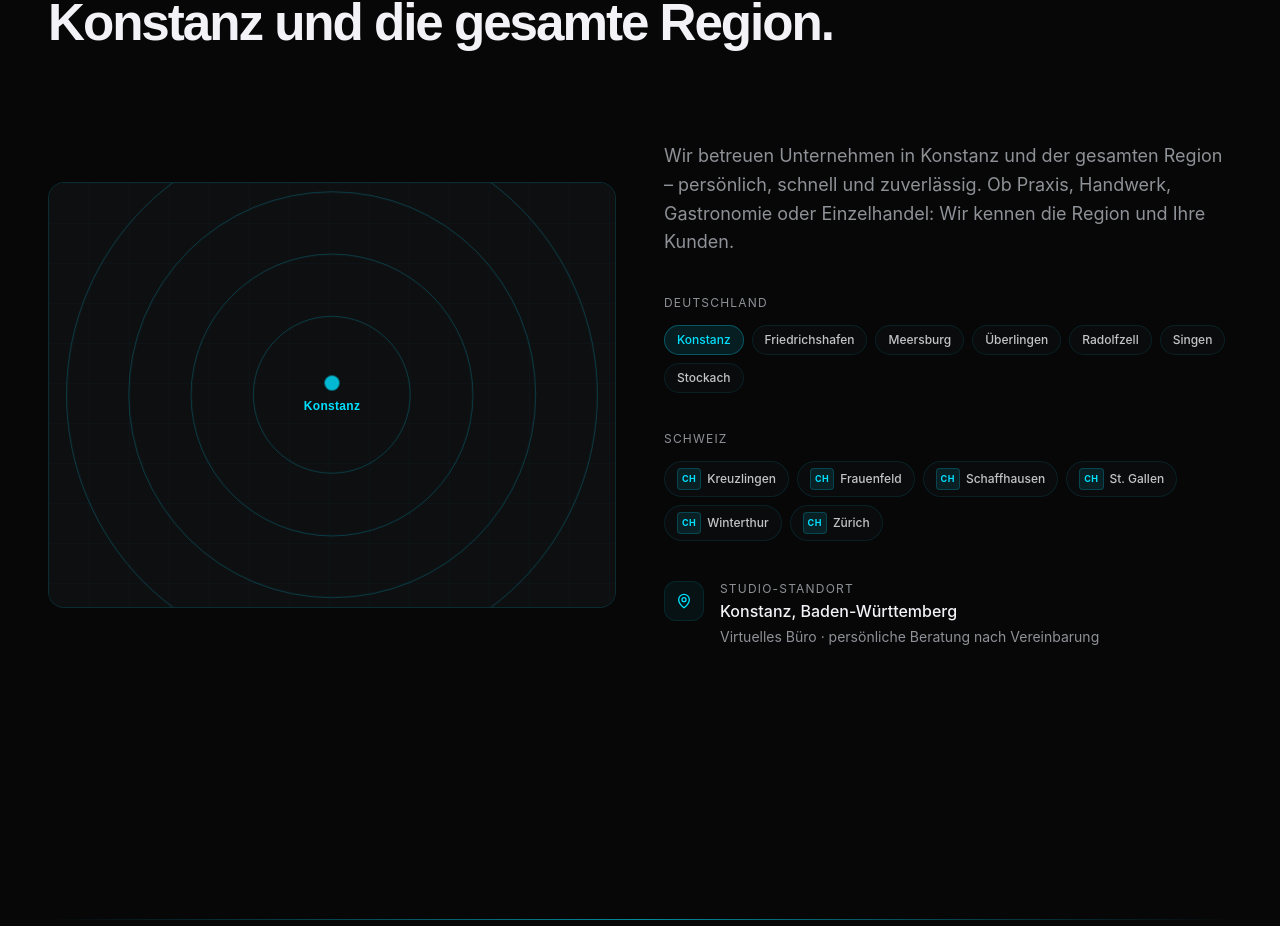
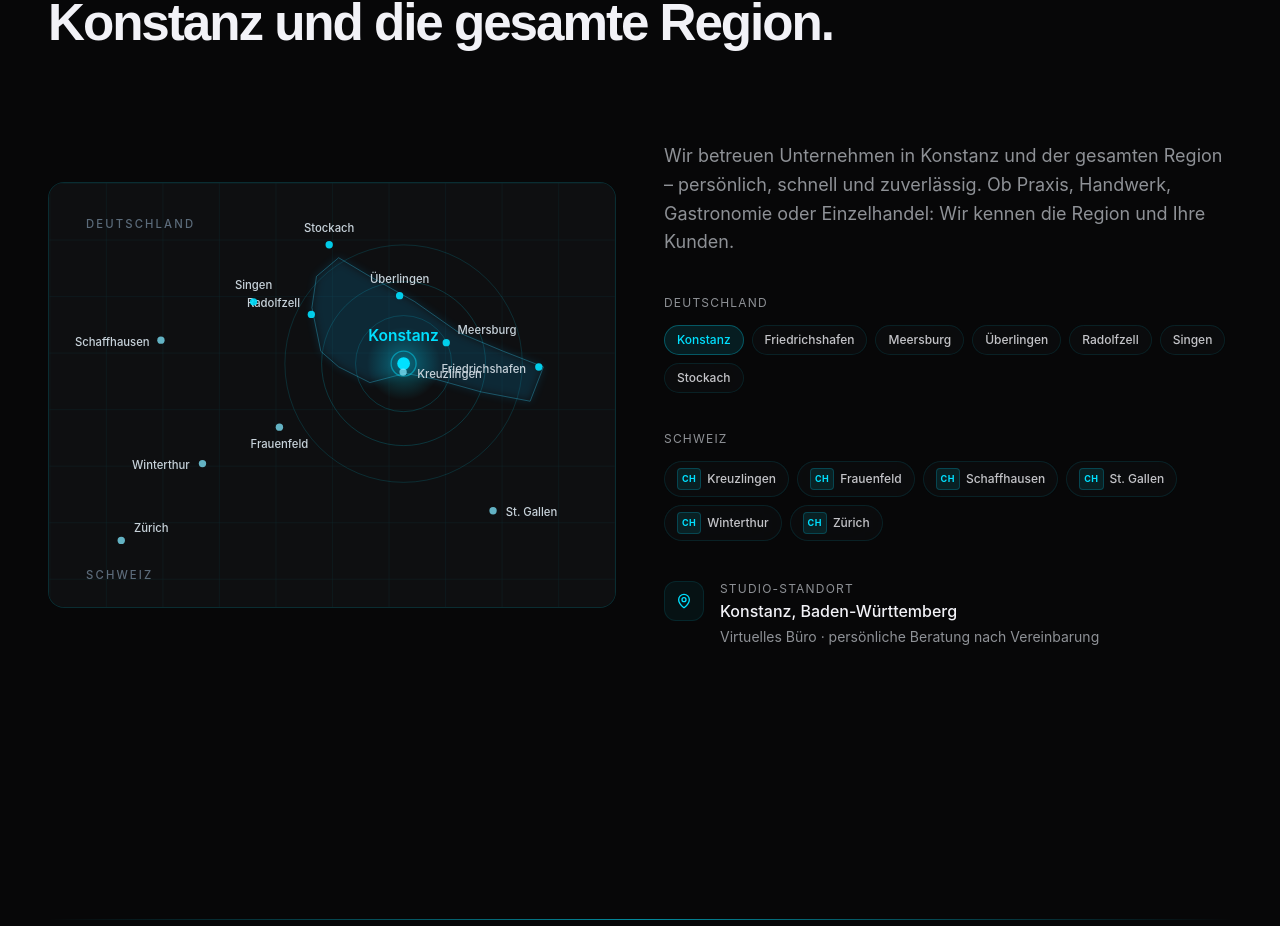
Before and after one commit to infovelodigital-lab/ZielTakt-, a React (Vite) app: page / in a window 1280 px wide. Shown: the part 7717-8643 px from the top of the page. Built offline with nearby package versions, Linux system fonts and the light colour scheme.

Commit message:
Rebuild Einzugsgebiet map with real town positions and lake shape

```diff
--- a/src/components/landing/ServiceArea.jsx
+++ b/src/components/landing/ServiceArea.jsx
@@ -21,7 +21,55 @@ const swissTowns = [
   { name: 'Zürich' },
 ];
 
-const rings = [0, 1, 2, 3];
+// Real coordinates for every town on the map, plus a hand-tuned label
+// position (dx/dy/anchor) so 13 close-together towns don't collide.
+const MAP_TOWNS = [
+  { name: 'Konstanz', lat: 47.6603, lon: 9.1758, primary: true, country: 'DE', dx: 0, dy: -16, anchor: 'middle' },
+  { name: 'Friedrichshafen', lat: 47.6549, lon: 9.4795, country: 'DE', dx: -9, dy: 4, anchor: 'end' },
+  { name: 'Meersburg', lat: 47.6939, lon: 9.2716, country: 'DE', dx: 8, dy: -6, anchor: 'start' },
+  { name: 'Überlingen', lat: 47.7692, lon: 9.1669, country: 'DE', dx: 0, dy: -9, anchor: 'middle' },
+  { name: 'Radolfzell', lat: 47.7392, lon: 8.9686, country: 'DE', dx: -8, dy: -5, anchor: 'end' },
+  { name: 'Singen', lat: 47.7594, lon: 8.8389, country: 'DE', dx: 0, dy: -9, anchor: 'middle' },
+  { name: 'Stockach', lat: 47.8508, lon: 9.0087, country: 'DE', dx: 0, dy: -9, anchor: 'middle' },
+  { name: 'Kreuzlingen', lat: 47.6467, lon: 9.1747, country: 'CH', dx: 10, dy: 4, anchor: 'start' },
+  { name: 'Frauenfeld', lat: 47.5584, lon: 8.8969, country: 'CH', dx: 0, dy: 15, anchor: 'middle' },
+  { name: 'Schaffhausen', lat: 47.6979, lon: 8.6308, country: 'CH', dx: -8, dy: 4, anchor: 'end' },
+  { name: 'St. Gallen', lat: 47.4245, lon: 9.3767, country: 'CH', dx: 9, dy: 4, anchor: 'start' },
+  { name: 'Winterthur', lat: 47.5000, lon: 8.7241, country: 'CH', dx: -9, dy: 4, anchor: 'end' },
+  { name: 'Zürich', lat: 47.3769, lon: 8.5417, country: 'CH', dx: 9, dy: -6, anchor: 'start' },
+];
+
+// Bounding box (with margin) covering all towns above, mapped onto a
+// 400x300 viewBox. Simple linear projection — the region is small enough
+// that this reads as accurate without needing a real map projection.
+const REGION = { latMin: 47.32, latMax: 47.90, lonMin: 8.45, lonMax: 9.58 };
+const VB_W = 400;
+const VB_H = 300;
+const PAD = 22;
+
+function project(lat, lon) {
+  const x = PAD + ((lon - REGION.lonMin) / (REGION.lonMax - REGION.lonMin)) * (VB_W - 2 * PAD);
+  const y = PAD + (1 - (lat - REGION.latMin) / (REGION.latMax - REGION.latMin)) * (VB_H - 2 * PAD);
+  return [x, y];
+}
+
+// Rough Lake Constance outline (Bodensee), simplified to a soft glowing
+// shape — not survey-accurate, but geographically in the right place and
+// orientation relative to the towns around it.
+const LAKE_LATLON = [
+  [47.80, 8.98], [47.83, 9.03], [47.80, 9.10], [47.76, 9.20],
+  [47.71, 9.30], [47.68, 9.40], [47.655, 9.49], [47.60, 9.46],
+  [47.615, 9.35], [47.635, 9.25], [47.645, 9.18], [47.63, 9.10],
+  [47.655, 9.03], [47.68, 8.99], [47.75, 8.97], [47.80, 8.98],
+];
+const lakePath = LAKE_LATLON.map(([lat, lon], i) => {
+  const [x, y] = project(lat, lon);
+  return `${i === 0 ? 'M' : 'L'} ${x.toFixed(1)} ${y.toFixed(1)}`;
+}).join(' ') + ' Z';
+
+const konstanz = MAP_TOWNS.find((t) => t.primary);
+const [kx, ky] = project(konstanz.lat, konstanz.lon);
+const reachRings = [34, 58, 84];
 
 export default function ServiceArea() {
   return (
@@ -51,7 +99,7 @@ export default function ServiceArea() {
         </div>
 
         <div className="grid grid-cols-1 lg:grid-cols-2 gap-12 items-center">
-          {/* Abstract concentric glow rings */}
+          {/* Regional map */}
           <motion.div
             initial={{ opacity: 0, x: -30 }}
             whileInView={{ opacity: 1, x: 0 }}
@@ -60,42 +108,104 @@ export default function ServiceArea() {
             className="relative"
           >
             <div className="relative glass-strong rounded-2xl overflow-hidden aspect-[4/3]">
-              <div className="absolute inset-0 bg-charcoal flex items-center justify-center">
-                <svg className="absolute inset-0 w-full h-full opacity-10" xmlns="http://www.w3.org/2000/svg">
+              <div className="absolute inset-0 bg-charcoal">
+                <svg
+                  viewBox={`0 0 ${VB_W} ${VB_H}`}
+                  className="w-full h-full"
+                  role="img"
+                  aria-label="Karte des Einzugsgebiets rund um den Bodensee"
+                >
                   <defs>
                     <pattern id="area-grid" width="40" height="40" patternUnits="userSpaceOnUse">
                       <path d="M 40 0 L 0 0 0 40" fill="none" stroke="#00E0FF" strokeWidth="0.5" />
                     </pattern>
+                    <filter id="lake-glow" x="-30%" y="-30%" width="160%" height="160%">
+                      <feGaussianBlur stdDeviation="3" />
+                    </filter>
+                    <radialGradient id="konstanz-glow" cx="50%" cy="50%" r="50%">
+                      <stop offset="0%" stopColor="#00E0FF" stopOpacity="0.35" />
+                      <stop offset="100%" stopColor="#00E0FF" stopOpacity="0" />
+                    </radialGradient>
                   </defs>
-                  <rect width="100%" height="100%" fill="url(#area-grid)" />
+
+                  <rect width="100%" height="100%" fill="url(#area-grid)" opacity="0.12" />
+
+                  {/* Service-radius rings from Konstanz */}
+                  {reachRings.map((r) => (
+                    <motion.circle
+                      key={r}
+                      cx={kx}
+                      cy={ky}
+                      r={r}
+                      fill="none"
+                      stroke="#00E0FF"
+                      strokeWidth="0.6"
+                      initial={{ opacity: 0.08 }}
+                      animate={{ opacity: [0.06, 0.22, 0.06] }}
+                      transition={{ duration: 4, repeat: Infinity, delay: r * 0.02, ease: 'easeInOut' }}
+                    />
+                  ))}
+
+                  {/* Lake Constance */}
+                  <path d={lakePath} fill="#0A84B8" opacity="0.22" filter="url(#lake-glow)" />
+                  <path d={lakePath} fill="none" stroke="#38C6EE" strokeWidth="0.7" opacity="0.35" />
+
+                  {/* Region labels */}
+                  <text x={PAD + 4} y={PAD + 10} fontSize="8" letterSpacing="1.5" fill="#5B6B7A" className="uppercase font-medium">
+                    Deutschland
+                  </text>
+                  <text x={PAD + 4} y={VB_H - PAD + 2} fontSize="8" letterSpacing="1.5" fill="#5B6B7A" className="uppercase font-medium">
+                    Schweiz
+                  </text>
+
+                  {/* Konstanz glow halo */}
+                  <circle cx={kx} cy={ky} r="26" fill="url(#konstanz-glow)" />
+
+                  {/* Town markers */}
+                  {MAP_TOWNS.map((town) => {
+                    const [x, y] = project(town.lat, town.lon);
+                    const isCH = town.country === 'CH';
+                    return (
+                      <g key={town.name}>
+                        {town.primary ? (
+                          <>
+                            <motion.circle
+                              cx={x}
+                              cy={y}
+                              r="9"
+                              fill="none"
+                              stroke="#00E0FF"
+                              strokeWidth="1"
+                              initial={{ opacity: 0.5, scale: 0.9 }}
+                              animate={{ opacity: [0.5, 0, 0.5], scale: [0.9, 1.8, 0.9] }}
+                              transition={{ duration: 2.4, repeat: Infinity, ease: 'easeOut' }}
+                              style={{ transformOrigin: `${x}px ${y}px` }}
+                            />
+                            <circle cx={x} cy={y} r="4.5" fill="#00E0FF" />
+                          </>
+                        ) : (
+                          <circle
+                            cx={x}
+                            cy={y}
+                            r="2.6"
+                            fill={isCH ? '#7FE8FF' : '#00E0FF'}
+                            opacity={isCH ? 0.75 : 0.9}
+                          />
+                        )}
+                        <text
+                          x={x + town.dx}
+                          y={y + town.dy}
+                          textAnchor={town.anchor}
+                          fontSize={town.primary ? 11 : 8}
+                          fontWeight={town.primary ? 600 : 500}
+                          fill={town.primary ? '#00E0FF' : '#C7D2DA'}
+                        >
+                          {town.name}
+                        </text>
+                      </g>
+                    );
+                  })}
                 </svg>
-
-                {/* Concentric rings */}
-                {rings.map((r) => (
-                  <div
-                    key={r}
-                    className="absolute left-1/2 top-1/2 -translate-x-1/2 -translate-y-1/2 rounded-full border border-neon/20"
-                    style={{ width: `${28 + r * 22}%`, aspectRatio: '1 / 1' }}
-                  >
-                    <motion.div
-                      animate={{ opacity: [0.12, 0.4, 0.12] }}
-                      transition={{ duration: 4, repeat: Infinity, delay: r * 0.4, ease: 'easeInOut' }}
-                      className="absolute inset-0 rounded-full border border-neon/10"
-                    />
-                  </div>
-                ))}
-
-                {/* Center point */}
-                <motion.div
-                  initial={{ opacity: 0, scale: 0.5 }}
-                  whileInView={{ opacity: 1, scale: 1 }}
-                  viewport={{ once: true }}
-                  transition={{ duration: 0.5, delay: 0.3 }}
-                  className="relative z-10 flex flex-col items-center gap-2"
-                >
-                  <div className="w-3.5 h-3.5 rounded-full bg-neon animate-pulse-glow" />
-                  <span className="text-neon text-xs font-heading font-semibold tracking-wide">Konstanz</span>
-                </motion.div>
               </div>
             </div>
           </motion.div>
```
